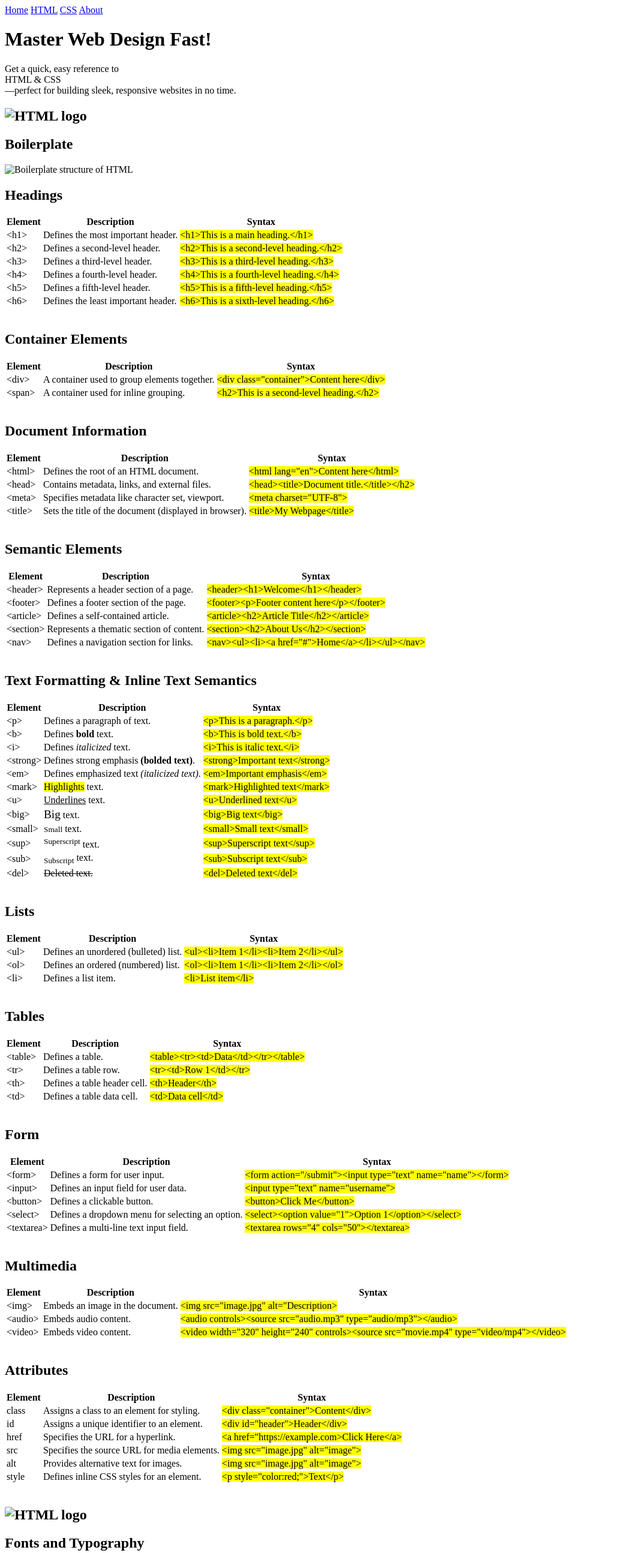
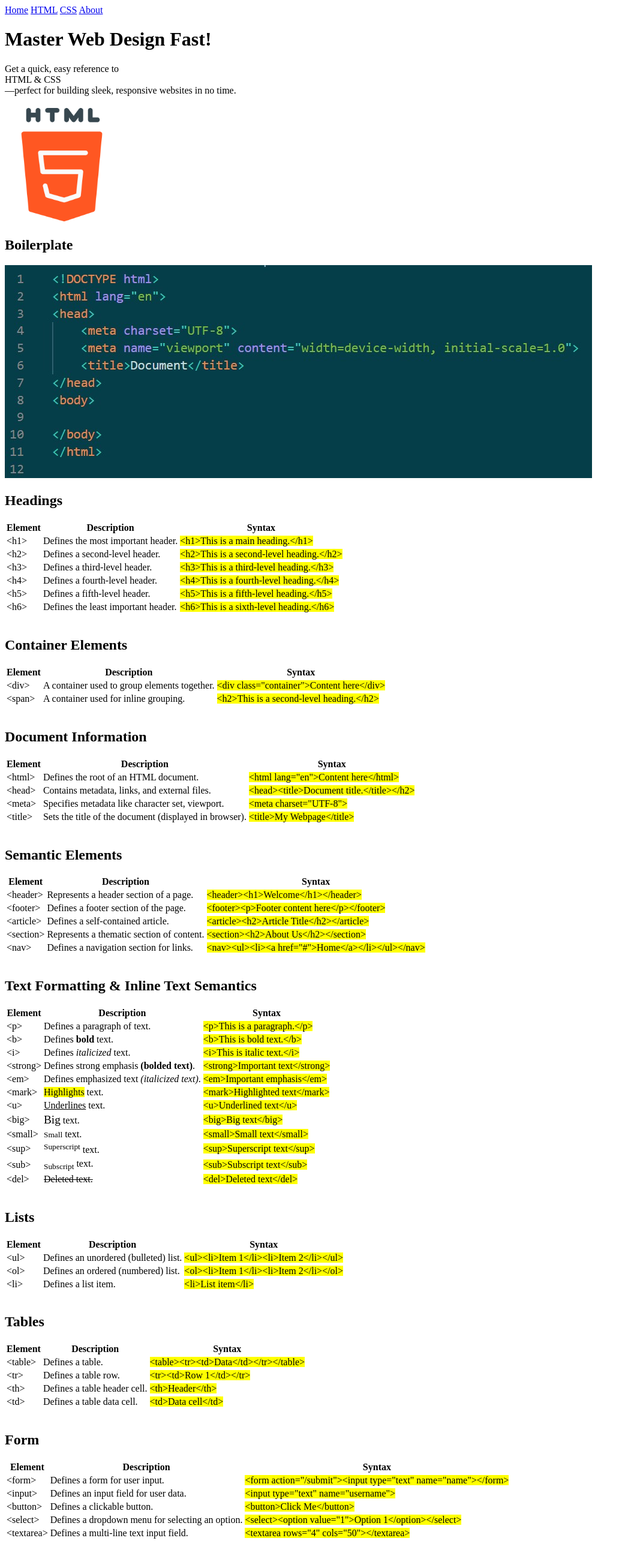
Before and after one commit to Flor-T25/student-projects, a plain HTML site: page index.html in a window 1280 px wide. Shown: the top 2589 px of the page at 60% size, without its empty margins (0-1042 px from the left). Drawn offline with Linux system fonts and the light colour scheme; files whose address does not match are found by name.

Commit message:
Edited the file name from index.html.html to index.html and updated  the urls

```diff
--- a/index.html.html
+++ b/index.html
@@ -3,7 +3,7 @@
 <head>
     <meta charset="UTF-8">
     <meta name="viewport" content="width=device-width, initial-scale=1.0">
-    <link href="edited_html_table.css" rel="stylesheet" type="text/css">
+    <link href="styles.css" rel="stylesheet" type="text/css">
     <title>HTML Cheat Sheet</title>
 </head>
 <body>
@@ -22,10 +22,10 @@
 
 <!-- HTML Section-->
     <section id="html">
-        <h1><img src="images.h.c/html_pix.png" alt="HTML logo" width="15%"></h1>
+        <h1><img src="images/html_pix.png" alt="HTML logo" width="15%"></h1>
         <div class="boilerplate">
             <h2>Boilerplate</h2>
-            <img src="images.h.c/boilerplate.jpg" alt="Boilerplate structure of HTML">
+            <img src="images/boilerplate.jpg" alt="Boilerplate structure of HTML">
         </div>
             <!-- Headings element -->
 
@@ -412,7 +412,7 @@
         <!--CSS Section--->
 
     <section id="css">
-        <h1><img src="images.h.c/css_pix.png" alt="HTML logo" width="15%"></h1>
+        <h1><img src="images/css_pix.png" alt="HTML logo" width="15%"></h1>
 
             <!-- Fonts and Typography -->
 
```
